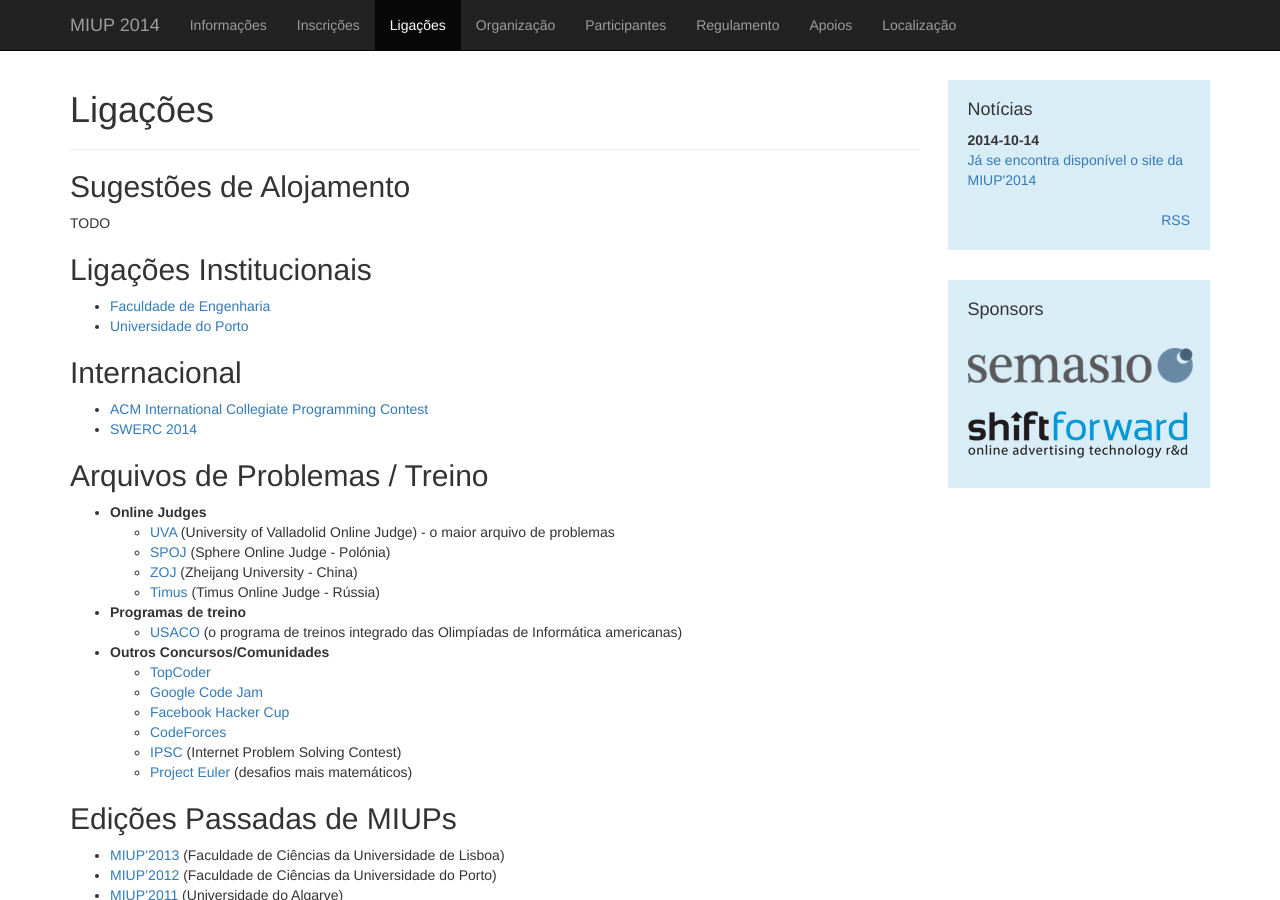
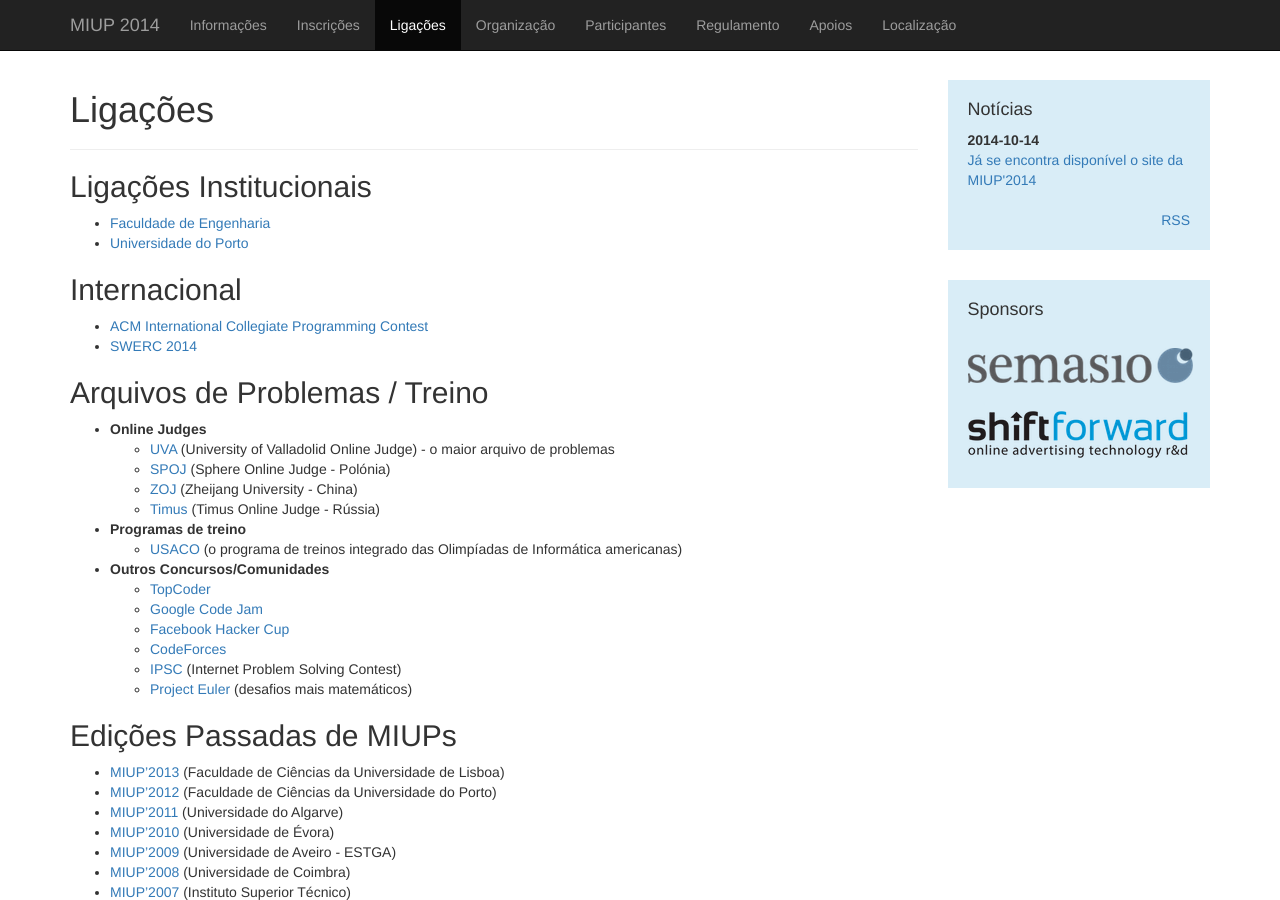
Before and after one commit to miup2014/miup2014.github.io, a Jekyll site: the page built from ligacoes.md, in a window 1280 px wide and 900 px high. Built offline with Jekyll 4.4.1, drawn with Linux system fonts in a browser that asks for light colours; nearby versions of some CDN libraries.

Commit message:
Minor fix

```diff
--- a/ligacoes.md
+++ b/ligacoes.md
@@ -3,10 +3,6 @@ layout: page
 title: Ligações
 permalink: /ligacoes/
 ---
-
-## Sugestões de Alojamento
-
-TODO
 
 ## Ligações Institucionais
 
```
